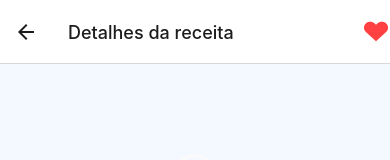
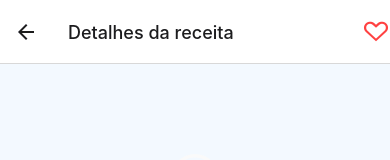
Before and after one commit to leonardo-rendano/react-native-receitas, a React Native app: screen /Detail in a window 390 px wide. Shown: the top 160 px of the page. Built offline with nearby package versions, Linux system fonts and the light colour scheme; data requests are answered from the project's data file.

Commit message:
favourites functions created

```diff
--- a/package.json
+++ b/package.json
@@ -10,6 +10,7 @@
     "server": "json-server --watch db.json"
   },
   "dependencies": {
+    "@react-native-async-storage/async-storage": "1.17.11",
     "@react-navigation/bottom-tabs": "^6.5.7",
     "@react-navigation/native": "^6.1.6",
     "@react-navigation/native-stack": "^6.9.12",
--- a/src/pages/detail/index.tsx
+++ b/src/pages/detail/index.tsx
@@ -5,27 +5,56 @@ import { Entypo, AntDesign, Feather } from '@expo/vector-icons'
 import { Ingredients } from "../../components/Ingredients";
 import { Instructions } from "../../components/Instructions";
 import { VideoView } from "../../components/Video";
+import { isFavourite, saveFavourites, removeItem } from '../../utils/storage'
 import { RouteParamsProps } from "./types";
 
 export default function Detail() {
   const route = useRoute<RouteParamsProps>()
   const navigation = useNavigation()
   const [isShownVideo, setIsShownVideo] = useState<boolean>(false)
+  const [isFavouriteReceipe, setIsFavouriteReceipe] = useState<boolean>(false)
 
   useLayoutEffect(() => {
+    async function getStatusFavourites() {
+      const receipeFavourite = await isFavourite(route.params?.data)
+      setIsFavouriteReceipe(receipeFavourite)
+    }
+
+    getStatusFavourites()
+
     navigation.setOptions({
       title: route.params?.data ? route.params?.data.name : "Detalhes da receita",
       headerRight: () => (
-        <Pressable onPress={() => alert('Pressionou')}>
-          <Entypo
-            name="heart"
-            size={28}
-            color="#ff4141"
-          />
+        <Pressable onPress={() => handleFavouriteReceipe(route.params?.data)}>
+          {
+            isFavouriteReceipe ? (
+              <Entypo
+                name="heart"
+                size={28}
+                color="#ff4141"
+              />
+            ) : (
+              <Entypo
+                name="heart-outlined"
+                size={28}
+                color="#ff4141"
+              />
+            )
+          }
         </Pressable>
       )
     })
-  }, [navigation, route.params?.data])
+  }, [navigation, route.params?.data, isFavouriteReceipe])
+
+  async function handleFavouriteReceipe(receipe: any) {
+    if (isFavouriteReceipe) {
+      await removeItem(receipe.id)
+      setIsFavouriteReceipe(false)
+    } else {
+      await saveFavourites('@app-receitas', receipe)
+      setIsFavouriteReceipe(true)
+    }
+  }
 
   function handleOpenVideo() {
     setIsShownVideo(true)
--- /dev/null
+++ b/src/utils/storage.ts
@@ -0,0 +1,47 @@
+import AsyncStorage from "@react-native-async-storage/async-storage";
+
+export async function getFavourites(key: string) {
+  const favourites = await AsyncStorage.getItem(key)
+  return JSON.parse(favourites) || []
+}
+
+
+export async function saveFavourites(key: string, newItem: any) {
+  let myFavourites = await getFavourites(key)
+
+  let hasItem = myFavourites.some(item => item.id === newItem.id)
+
+  if (hasItem) {
+    console.log('Esse item já existe na sua lista')
+    return;
+  }
+
+  myFavourites.push(newItem)
+
+  await AsyncStorage.setItem(key, JSON.stringify(myFavourites))
+}
+
+
+export async function removeItem(id: string) {
+  let receips = await getFavourites('@app-receitas')
+
+  let myFavourites = receips.filter(item => {
+    return (item.id !== id)
+  })
+
+  await AsyncStorage.setItem('@app-receitas', JSON.stringify(myFavourites))
+  return myFavourites;
+}
+
+
+export async function isFavourite(receipe) {
+  let myReceips = await getFavourites('@app-receitas')
+
+  const favourite = myReceips.find(item => item.id === receipe.id)
+
+  if (favourite) {
+    return true;
+  }
+
+  return false;
+}
```
Also changed, not shown: 1 other file (tests, documents, lock files or other folders).
